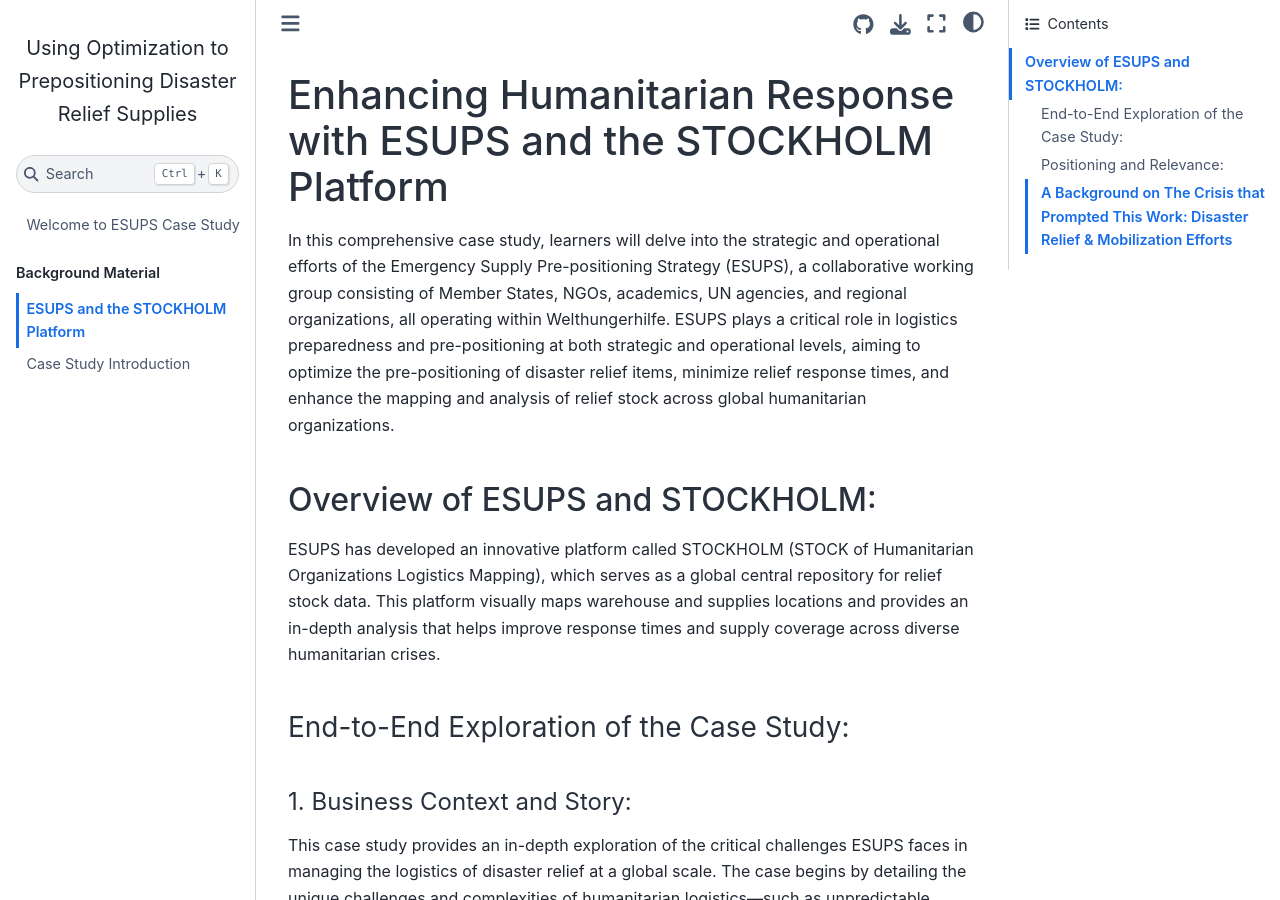
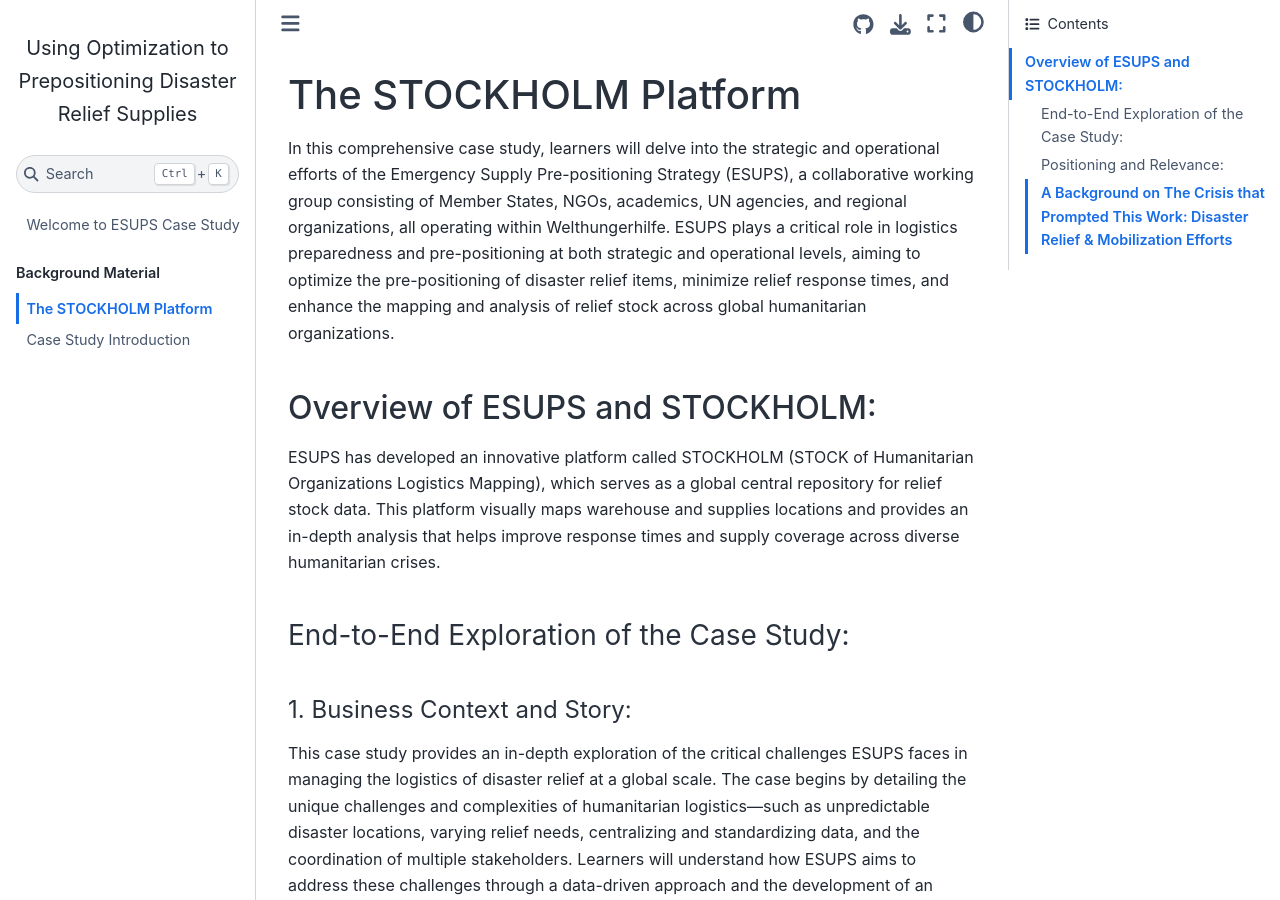
Before and after one commit to yurchisin/esups-supply-prepositioning, a Jupyter Book: the page built from docs/disaster_prepositioning_0.ipynb, in a window 1280 px wide and 900 px high. Built offline with Jupyter Book 1.0.4 settings and Sphinx 7.4.7 and the Sphinx Book theme 1.1.4, drawn with Linux system fonts in a browser that asks for light colours.

Commit message:
add data

```diff
--- a/docs/_toc.yml
+++ b/docs/_toc.yml
@@ -7,5 +7,4 @@
 - caption: Background Material
   chapters:
   - file: disaster_prepositioning_0.ipynb
-    title: ESUPS and the STOCKHOLM Platform
   - file: disaster_prepositioning_1.ipynb
```
Also changed, not shown: docs/disaster_prepositioning_0.ipynb, docs/disaster_prepositioning_1.ipynb, 5 other files.
